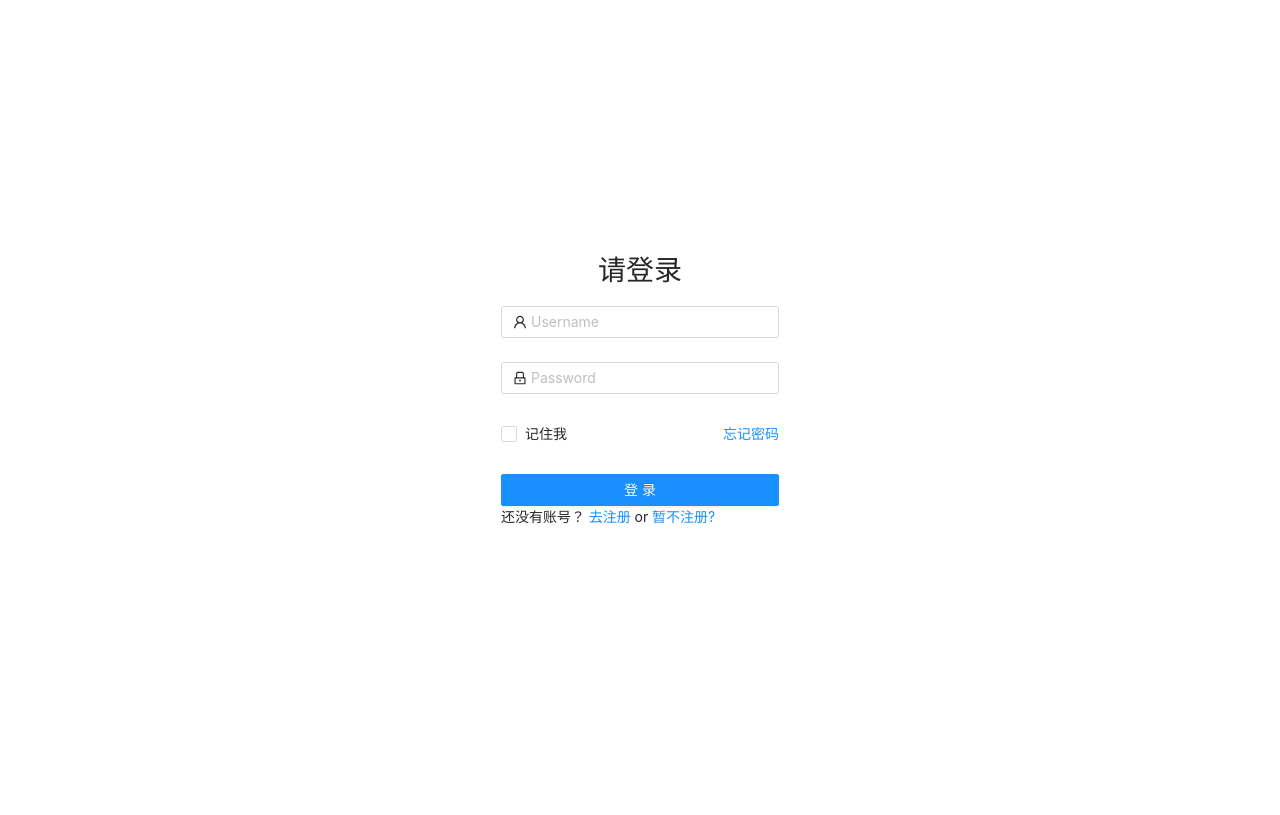
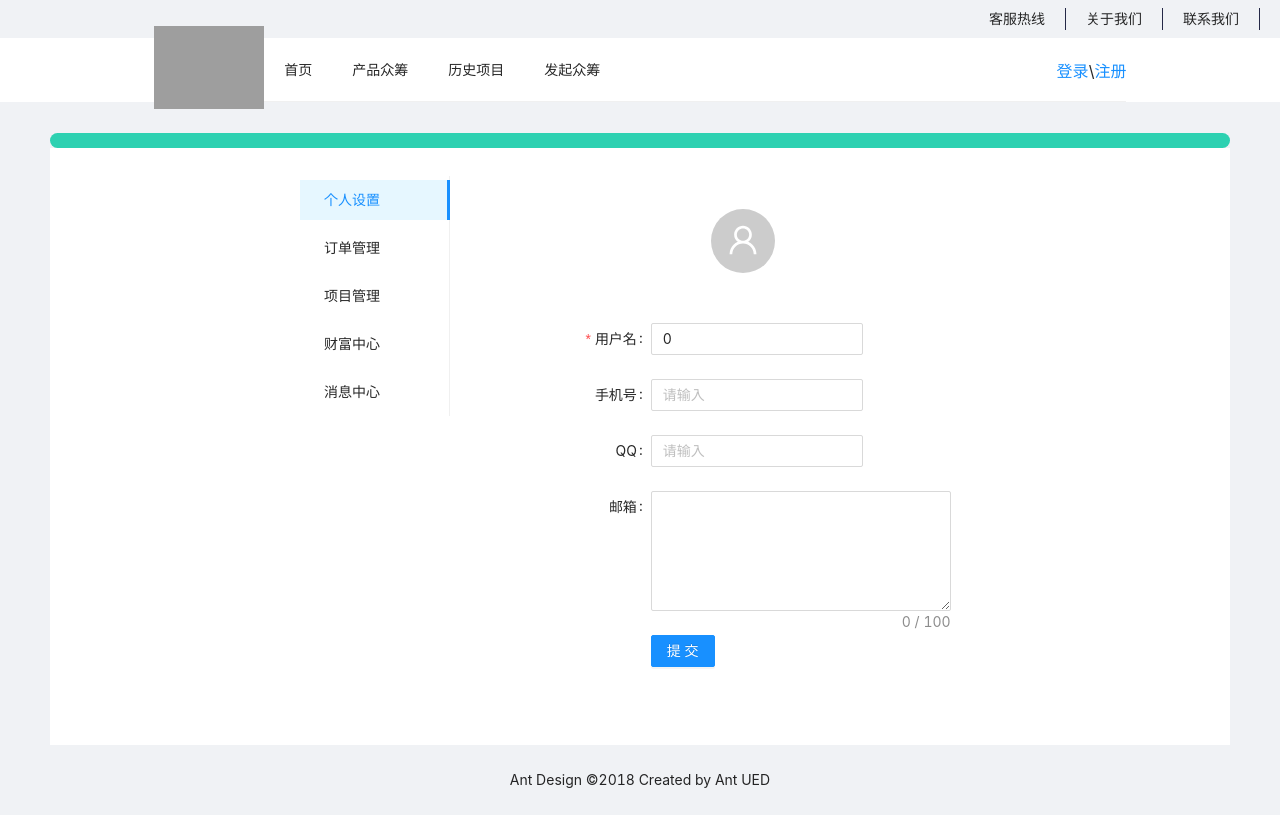
Before and after one commit to rxitaishen/crowd_frontend, a React (Create React App) app: page /pinfo/pfrom in a window 1280 px wide. Before the commit this address led to /login. Built offline with nearby package versions, Linux system fonts and the light colour scheme; grey boxes are pictures that could not be loaded.

Commit message:
创建两个页面 分别为项目管理与个人信息设置

```diff
--- a/src/pages/pinfo/index.css
+++ b/src/pages/pinfo/index.css
@@ -1,10 +1,18 @@
 
 .layout-pinfo{
   min-height: 550px;
-  padding: 24px;
+  padding: 28px 150px;
   background: #fff;
 }
 .children{
   width: 90%;
-  margin: 0 auto;
+  margin-left: 84px;
+  position: relative;
 }
+
+.ant-pagination{
+
+	position: absolute;
+  bottom: 0px;
+  right: 0px;
+}
--- a/src/pages/pinfo/index.js
+++ b/src/pages/pinfo/index.js
@@ -26,11 +26,11 @@ function Pinfo(props) {
 
     //检测是否已登录，如果没登录就爆出消息去登录
     useEffect(() => {
-        if (!store.getState()) {
-            console.log('未登录')
-            alert('未登录，请先登录')
-            props.history.push('/login')
-        }
+        // if (!store.getState()) {
+        //     console.log('未登录')
+        //     alert('未登录，请先登录')
+        //     props.history.push('/login')
+        // }
     })
 
 
--- /dev/null
+++ b/src/pages/pinfo/pfrom/index.css
@@ -0,0 +1,11 @@
+.pform-form{
+    margin-top: 5%;
+}
+.head-img{
+    width: 100px;
+    margin: 0 auto;
+}
+.form-body{
+    width: 100%;
+    margin: 50px 0 ;
+}
--- a/src/pages/pinfo/pfrom/index.js
+++ b/src/pages/pinfo/pfrom/index.js
@@ -1,7 +1,10 @@
 import {
-    Form, Button, Layout, Upload, message, Input, Menu, Select, Row, Col, DatePicker,
+    Form, Button, Layout, Avatar, message, Input, Menu, Select, Row, Col, DatePicker,
     Space
 } from 'antd';
+import './index.css'
+import store from '../../../redux/store'
+import { UserOutlined } from '@ant-design/icons';
 import { Link, withRouter, useLocation } from 'react-router-dom'
 
 const Pfrom = (props) => {
@@ -17,6 +20,11 @@ const Pfrom = (props) => {
         );
     };
     return (
+        <div className='pform-form'>
+            <div className='head-img'>
+                <Avatar size={64} icon={<UserOutlined />}/>
+            </div>
+            <div className='form-body'>
             <Form
                 form={form}
                 labelCol={{
@@ -28,7 +36,7 @@ const Pfrom = (props) => {
                 onFinish={handleSubmit}
             >
                 <Form.Item
-                label="项目名称"
+                    label="用户名"
                     name="name"
                     rules={[
                         {
@@ -36,54 +44,42 @@ const Pfrom = (props) => {
                             message: '请输入'
                         }
                     ]}
+                    initialValue={store.getState()}
                 >
                     <Input placeholder="请输入" style={{ width: '212px' }} maxLength="10" />
                 </Form.Item>
                 <Form.Item
-                label="目标金额"
-                name="moneyTarget"
-                rules={[
-                    {
-                        required: true,
-                        message: '请输入'
-                    }
-                ]}
+                    label="手机号"
+                    name="phoneNum"
                 >
                     <Input placeholder="请输入" style={{ width: '212px' }} maxLength="10" />
                 </Form.Item>
                 <Form.Item
-                label="申报人姓名"
-                name="owner"
-                rules={[
-                    {
-                        required: true,
-                        message: '请输入'
-                    }
-                ]}
+                    label="QQ"
+                    name="QQ"
+
                 >
                     <Input placeholder="请输入" style={{ width: '212px' }} maxLength="10" />
                 </Form.Item>
 
                 <Form.Item
-                label="项目描述"
-                name="description"
-                rules={[
-                    {
-                        required: true,
-                        message: '请输入'
-                    }
-                ]}
+                    label="邮箱"
+                    name="email"
+
                 >
                     <Input.TextArea rows={5} style={{ width: '300px' }} showCount maxLength={100} />
                 </Form.Item>
 
 
-            <Form.Item>
-                <Button type="primary" htmlType="submit" style={{ marginLeft: '228px' }}>
+                <Form.Item wrapperCol={{ offset: 8, span: 16 }}>
+
+                    <Button type="primary" htmlType="submit" >
                         提交
                     </Button>
                 </Form.Item>
             </Form>
+            </div>
+        </div>
     )
 }
 export default Pfrom;
--- /dev/null
+++ b/src/pages/pinfo/projectfrom/index.css
@@ -0,0 +1,11 @@
+.pform-form{
+    margin-top: 5%;
+}
+.head-img{
+    width: 100px;
+    margin: 0 auto;
+}
+.form-body{
+    width: 100%;
+    margin: 50px 0 ;
+}
--- a/src/pages/pinfo/projectfrom/index.js
+++ b/src/pages/pinfo/projectfrom/index.js
@@ -1,14 +1,60 @@
 import {
-    Form, Button, Layout, Upload, message, Input, Menu, Select, Row, Col, DatePicker,
-    Space
+    Form, Button, Layout, Avatar, message, Input, Menu, Select, Row, Col, DatePicker,
+    Table
 } from 'antd';
+import './index.css'
+import store from '../../../redux/store'
+import { UserOutlined } from '@ant-design/icons';
 import { Link, withRouter, useLocation } from 'react-router-dom'
 
 const ProjectFrom = (props) => {
 
 
+    const columns = [
+        {
+            title: '项目名称',
+            dataIndex: 'pName',
+            key: 'pName',
+            render: text => <a>{text}</a>,
+        },
+        {
+            title: '投资金额',
+            dataIndex: 'money',
+            key: 'money',
+        },
+        {
+            title: '项目状态',
+            dataIndex: 'status',
+            key: 'status',
+        },
+
+    ];
+
+    const data = [
+        {
+            key: '1',
+            pName: 'John Brown',
+            money: 32,
+            status:'已截止'
+        },
+        {
+            key: '2',
+            pName: 'Jim Green',
+            money: 42,
+            status:'已截止'
+        },
+        {
+            key: '3',
+            pName: 'Joe Black',
+            money: 32,
+            status:'已截止'
+        },
+    ];
+
     return (
-        <div>我是项目列表</div>
+        <div className='pform-form'>
+            <Table columns={columns} dataSource={data}  />
+        </div>
     )
 }
 export default ProjectFrom;
--- a/src/pages/raisecrowd/index.js
+++ b/src/pages/raisecrowd/index.js
@@ -198,6 +198,7 @@ function RaiseCrowd() {
                                                     message: '请输入'
                                                 }
                                             ]}
+                                            initialValue={store.getState()}
                                         >
                                             <Input placeholder="请输入" style={{ width: '212px' }} maxLength="10" />
                                         </Form.Item>
```
Lines whose indentation alone changed are shown as unchanged.
